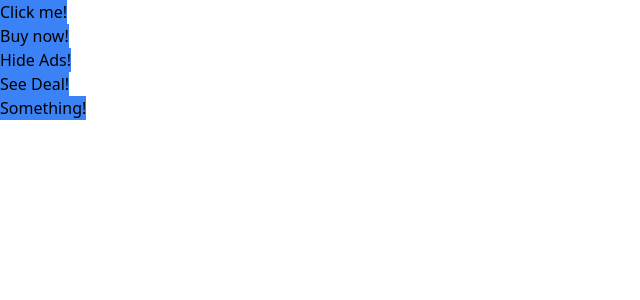
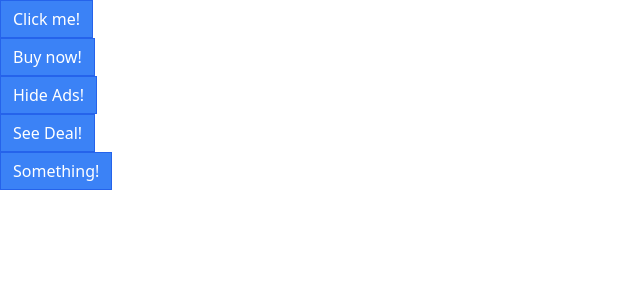
Before and after one commit to Atman-Shah/Modern-React-with-Redux, a React (Create React App) app in the folder 6. comps/: page / in a window 1280 px wide. Shown: the top 300 px of the page, without its empty margins (0-640 px from the left). Built offline with nearby package versions, Linux system fonts and the light colour scheme.

Commit message:
163th Video - Review on Styling

```diff
--- a/6. comps/src/Button.js
+++ b/6. comps/src/Button.js
@@ -10,7 +10,7 @@ function Button({
     outlined,
     rounded,
  }){
-    return <button className="bg-blue-500">{children}</button>
+    return <button className="px-3 py-1.5 border border-blue-600 bg-blue-500 text-white">{children}</button>
 }
 
 Button.propTypes = {
```
